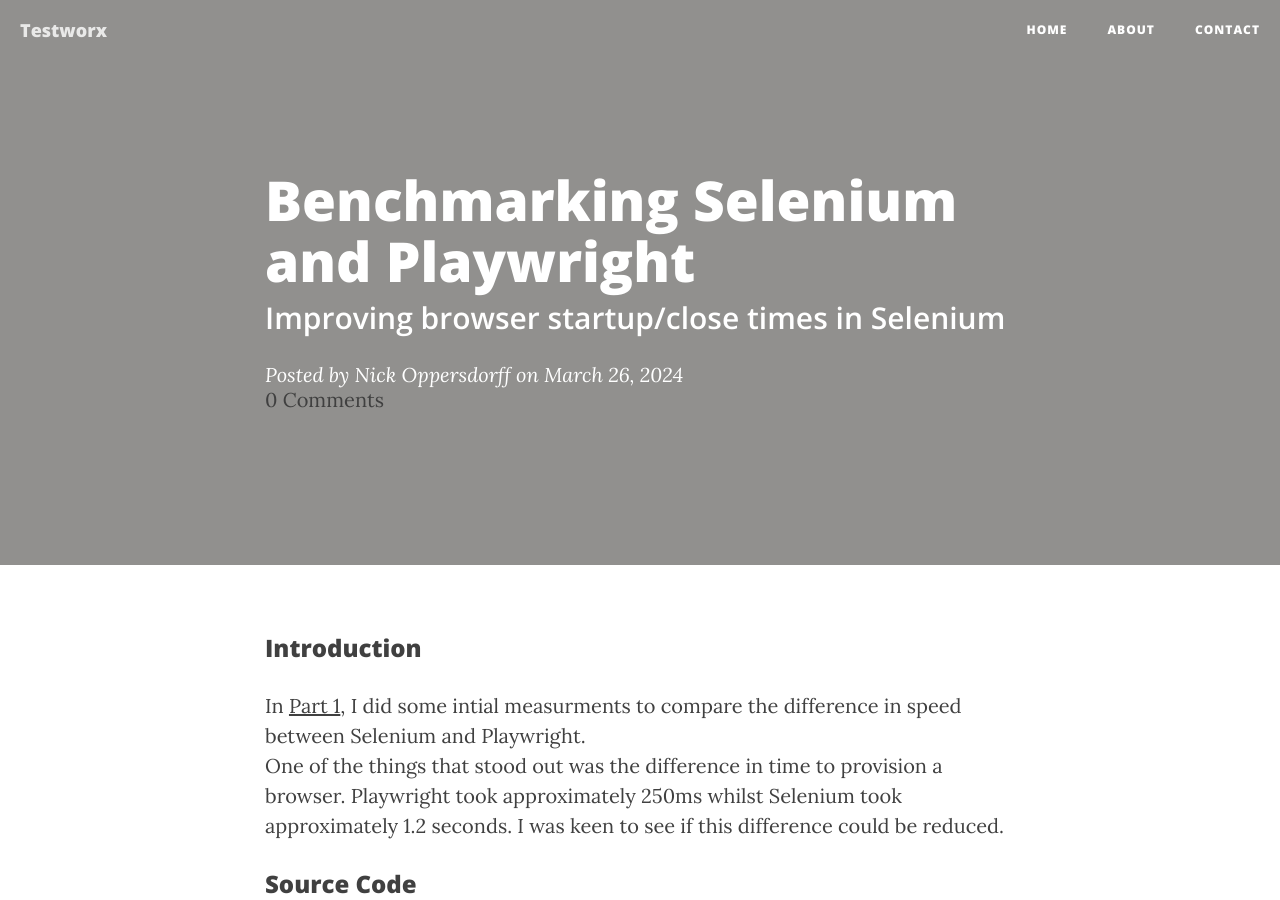
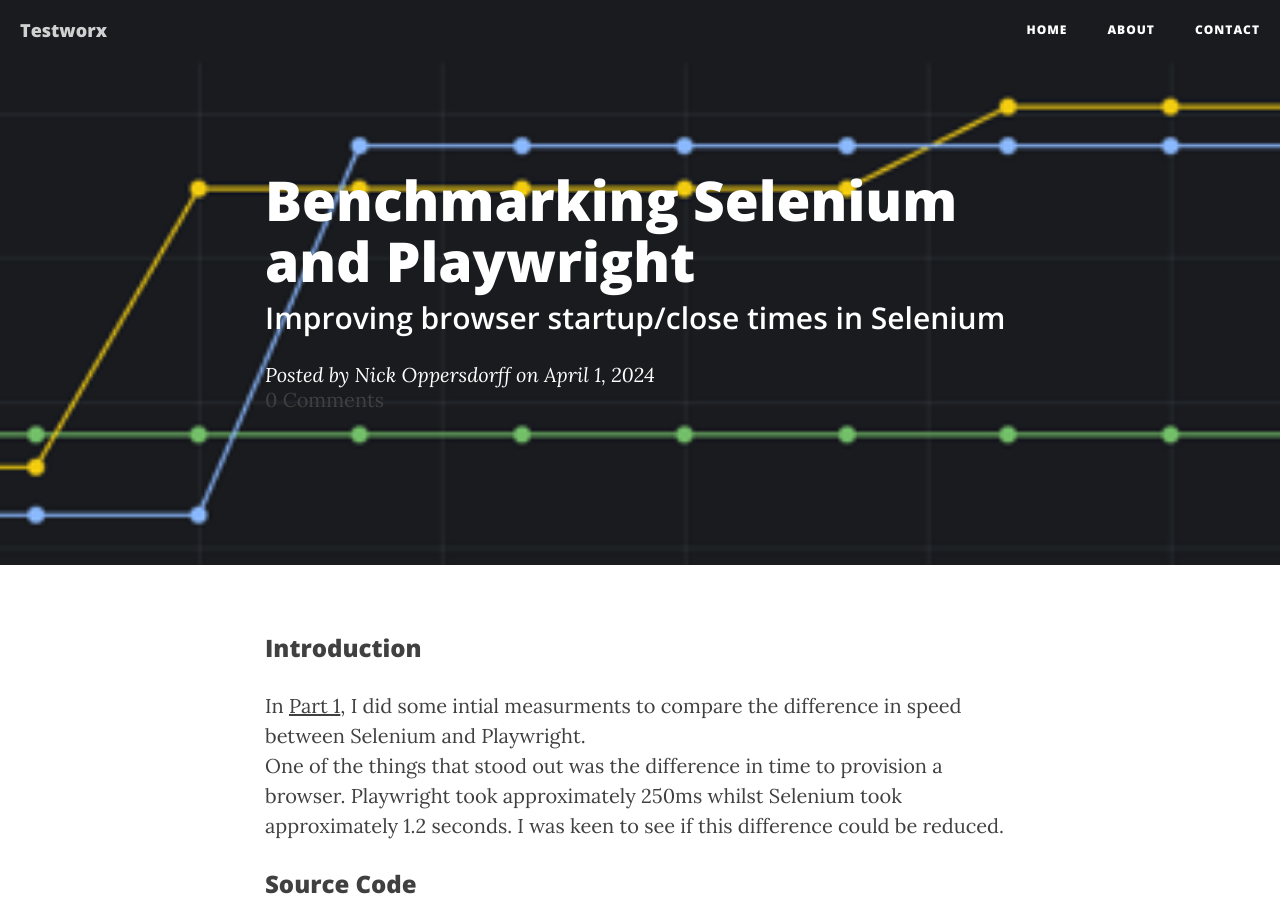
Before and after one commit to testworx/testworx.github.io, a Jekyll site: the page built from _posts/2024-04-01-benchmarking-selenium-and-playwright-pt2.markdown, in a window 1280 px wide and 900 px high. Built offline with Jekyll 4.4.1, drawn with Linux system fonts in a browser that asks for light colours; nearby versions of some CDN libraries; comment, search, counter and statistics services are not loaded.

Commit message:
Add new header image

```diff
--- a/_posts/2024-04-01-benchmarking-selenium-and-playwright-pt2.markdown
+++ b/_posts/2024-04-01-benchmarking-selenium-and-playwright-pt2.markdown
@@ -3,9 +3,9 @@ layout:     post
 comments: true
 title:      "Benchmarking Selenium and Playwright"
 subtitle:   "Improving browser startup/close times in Selenium"
-date:       2024-03-26 00:00:00
+date:       2024-04-01 00:00:00
 author:     "Nick Oppersdorff"
-header-img: "img/post-bg-02.jpg"
+header-img: "img/2024/april/grafana.png"
 ---
 
 ### Introduction
```
Also changed, not shown: img/2024/april/grafana.png (added).
